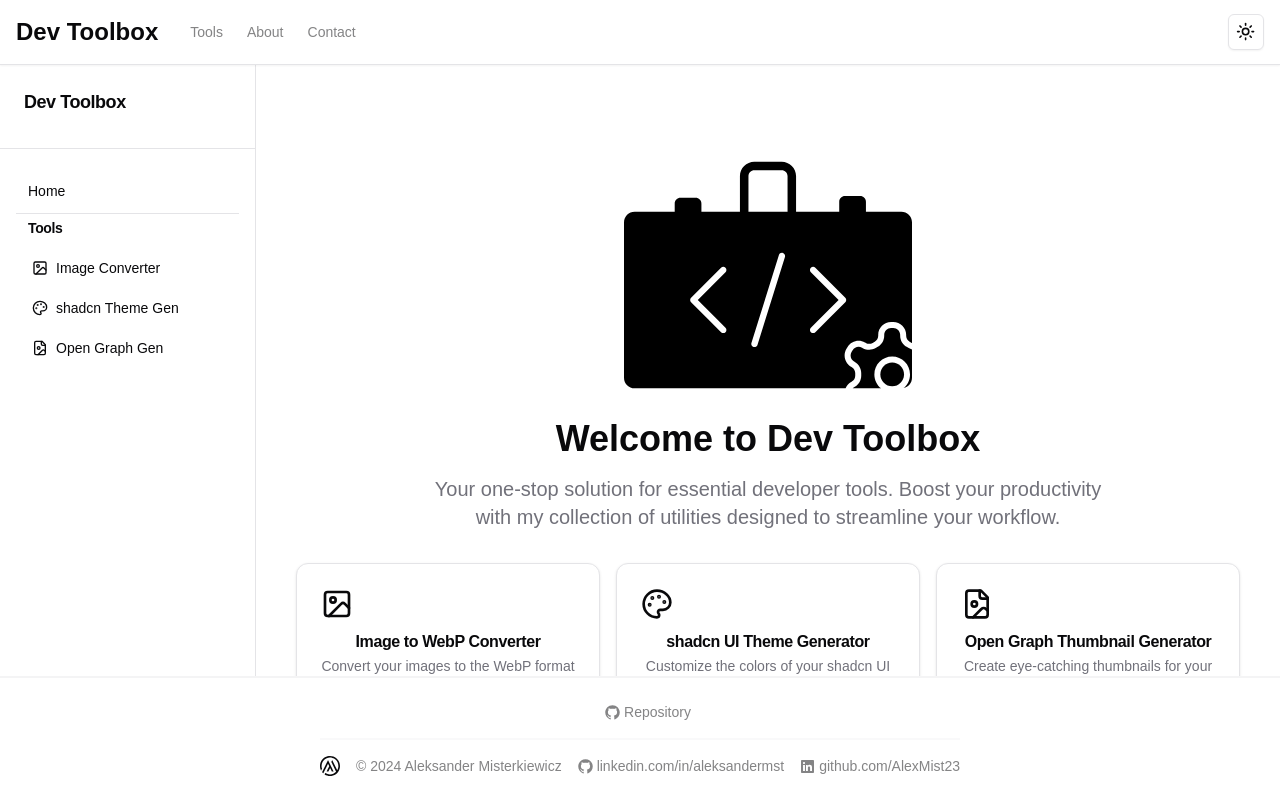
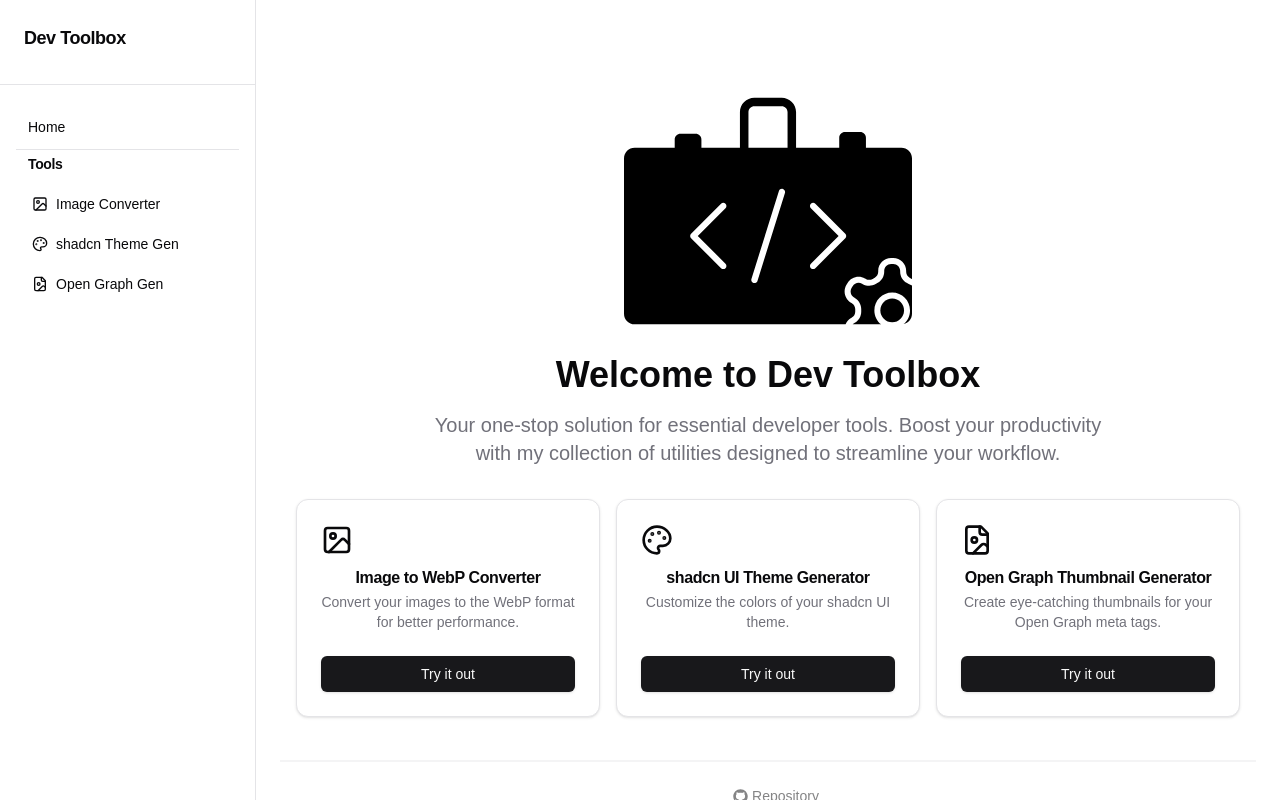
Before and after one commit to AlexMist23/web-dev-toolkit, a Next.js app: page / in a window 1280 px wide. Built offline with nearby package versions, Linux system fonts and the light colour scheme.

Commit message:
change footer position

```diff
--- a/src/app/layout.tsx
+++ b/src/app/layout.tsx
@@ -3,7 +3,6 @@
 import "./globals.css";
 import { ThemeProvider } from "@/components/theme-provider";
 import Footer from "@/components/footer";
-import Header from "@/components/header";
 import { Sidebar } from "@/components/sidebar";
 import { Toaster } from "@/components/ui/toaster";
 
@@ -35,12 +34,13 @@
       >
         <ThemeProvider attribute="class" defaultTheme="system" enableSystem>
           <div className="flex h-screen flex-col">
-            <Header />
             <div className="flex flex-1 overflow-hidden">
               <Sidebar />
-              <main className="flex-1 overflow-y-auto p-6">{children}</main>
+              <main className="flex-1 overflow-y-auto p-6">
+                {children}
+                <Footer />
+              </main>
             </div>
-            <Footer />
           </div>
           <Toaster />
         </ThemeProvider>
```
